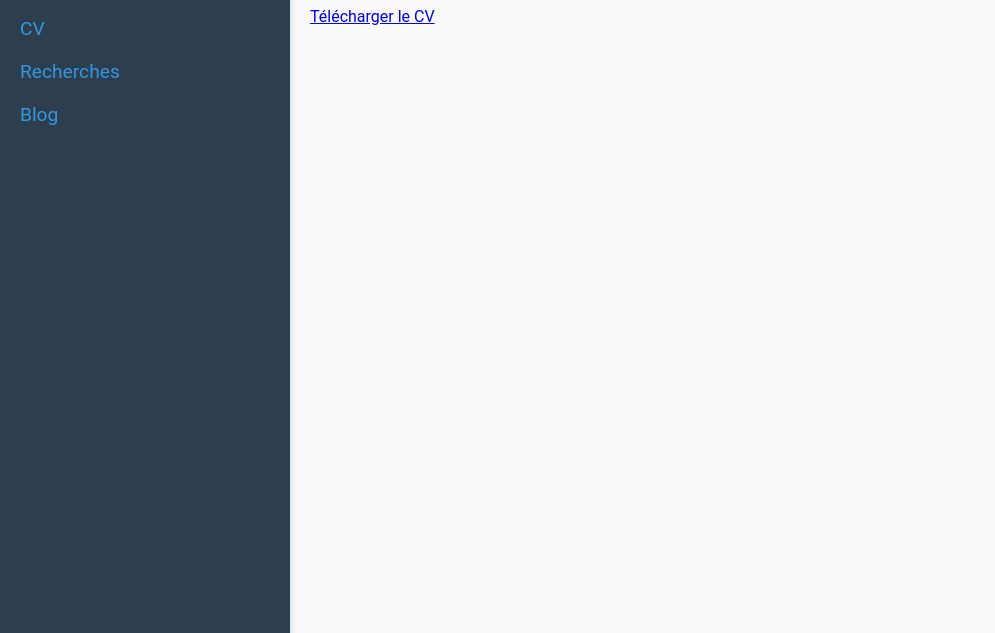
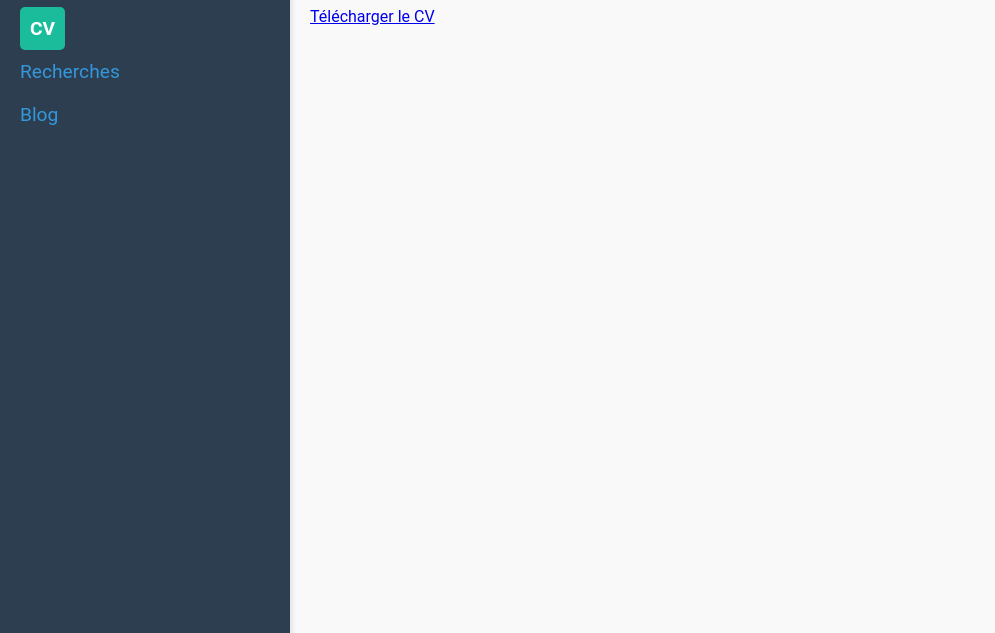
Before and after one commit to eunicelamah/MaPagePro, a plain HTML site: page cv.html in a window 1280 px wide. Shown: the part 167-800 px from the top of the page, without its empty margins (0-995 px from the left). Drawn offline with Linux system fonts and the light colour scheme.

Commit message:
Update style.css

```diff
--- a/style.css
+++ b/style.css
@@ -44,6 +44,15 @@ body {
 
 .sidebar nav ul li a:hover {
     color: white;
+}
+
+/* Style pour le lien actif */
+.sidebar nav ul li a.active {
+    background-color: #1abc9c; /* Couleur de fond pour l'onglet actif */
+    color: white;
+    font-weight: bold;
+    padding: 10px;
+    border-radius: 5px;
 }
 
 /* Contenu principal */
```
